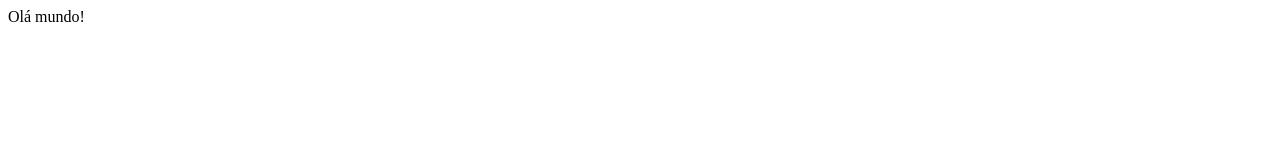
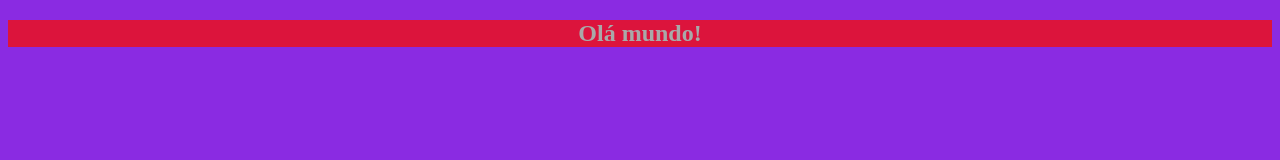
Before and after one commit to RogerTrevisan/meuPrimeiroRepositorio, a plain HTML site: page index.html in a window 1280 px wide. Drawn offline with Linux system fonts and the light colour scheme.

Commit message:
corrigindo a semantica index.html e adicionando conteudo ao style.css

```diff
--- a/index.html
+++ b/index.html
@@ -8,7 +8,7 @@
 </head>
 <body>
     <header>
-        Olá mundo!
+        <h2>Olá mundo!</h2>
     </header>
     <script src="script.js"></script>
 </body>
--- a/style.css
+++ b/style.css
@@ -0,0 +1,10 @@
+body {
+    background-color: blueviolet;
+}
+header {
+    background-color: crimson;
+}
+h2 {
+    text-align: center;
+    color: darkgray;
+}
```
